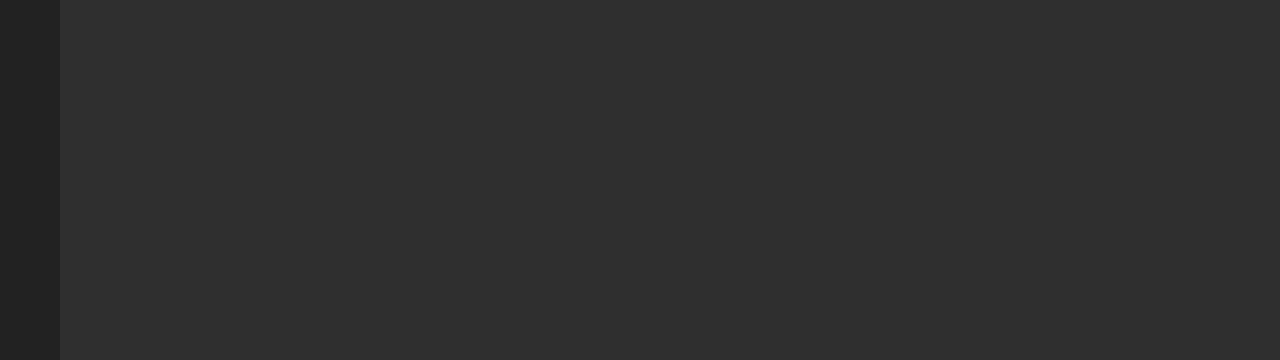
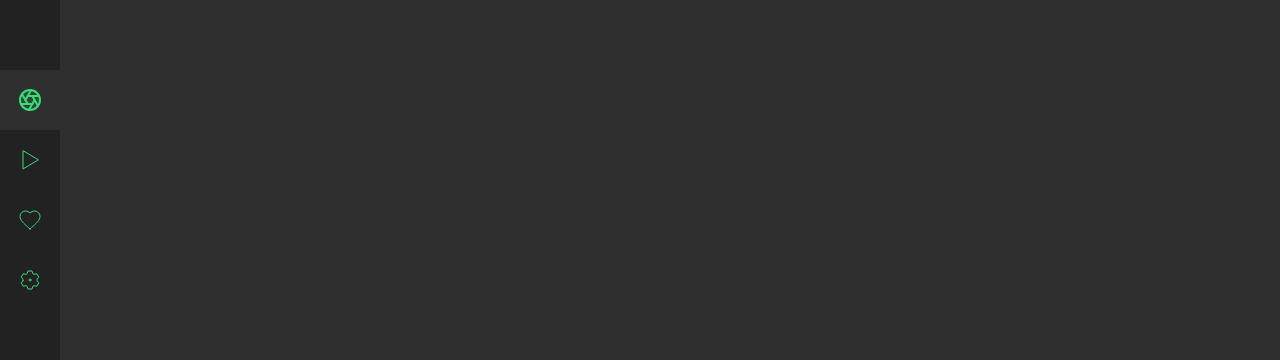
Before and after one commit to asdlei99/zy_dev, a Vue app: page / in a window 1280 px wide. Shown: the part 210-570 px from the top of the page. Built offline with nearby package versions, Linux system fonts and the light colour scheme.

Commit message:
shortcut

```diff
--- a/src/assets/scss/theme/dark.scss
+++ b/src/assets/scss/theme/dark.scss
@@ -112,6 +112,7 @@
         background-color: var(--d-c-2);
       }
       &.active{
+        background-color: var(--d-bgc-2);
         svg{
           stroke: var(--d-c-0);
           stroke-width: 2;
--- a/src/assets/scss/theme/light.scss
+++ b/src/assets/scss/theme/light.scss
@@ -103,6 +103,7 @@
         background-color: var(--l-c-2);
       }
       &.active{
+        background-color: var(--l-bgc-2);
         svg{
           stroke: var(--l-c-0);
           stroke-width: 2;
--- a/src/components/Aside.vue
+++ b/src/components/Aside.vue
@@ -1,9 +1,53 @@
 <template>
-  <div class="aside"></div>
+  <div class="aside">
+    <span :class="[view === 'Film' ? 'active ': ''] + 'zy-svg'" @click="changeView('Film')">
+      <svg role="img" xmlns="http://www.w3.org/2000/svg" width="24" height="24" viewBox="0 0 24 24" aria-labelledby="apertureIconTitle">
+        <title id="apertureIconTitle">view</title>
+        <path d="M12 22C17.5228 22 22 17.5228 22 12C22 6.47715 17.5228 2 12 2C6.47715 2 2 6.47715 2 12C2 17.5228 6.47715 22 12 22Z"></path>
+        <g stroke-linecap="round">
+          <path d="M3 16H14.3164"></path>
+          <path d="M4.03589 6.20575L9.68257 15.9861"></path>
+          <path d="M13.0359 2.20575L7.37891 12.004"></path>
+          <path d="M10.9641 21.7942L16.6146 12.0074"></path>
+          <path d="M19.9641 17.7942L14.3086 7.99866"></path>
+          <path d="M21 7.98721H9.71844"></path>
+        </g>
+      </svg>
+    </span>
+    <span :class="[view === 'Play' ? 'active ': ''] + 'zy-svg'" @click="changeView('Play')">
+      <svg role="img" xmlns="http://www.w3.org/2000/svg" width="24" height="24" viewBox="0 0 24 24" aria-labelledby="playIconTitle">
+        <title id="playIconTitle">play</title>
+        <path d="M20 12L5 21V3z"></path>
+      </svg>
+    </span>
+    <span :class="[view === 'Star' ? 'active ': ''] + 'zy-svg'" @click="changeView('Star')">
+      <svg role="img" xmlns="http://www.w3.org/2000/svg" width="24" height="24" viewBox="0 0 24 24" aria-labelledby="favouriteIconTitle">
+        <title id="favouriteIconTitle">star</title>
+        <path d="M12,21 L10.55,19.7051771 C5.4,15.1242507 2,12.1029973 2,8.39509537 C2,5.37384196 4.42,3 7.5,3 C9.24,3 10.91,3.79455041 12,5.05013624 C13.09,3.79455041 14.76,3 16.5,3 C19.58,3 22,5.37384196 22,8.39509537 C22,12.1029973 18.6,15.1242507 13.45,19.7149864 L12,21 Z"></path>
+      </svg>
+    </span>
+    <span :class="[view === 'Setting' ? 'active ': ''] + 'zy-svg'" @click="changeView('Setting')">
+      <svg role="img" xmlns="http://www.w3.org/2000/svg" width="24" height="24" viewBox="0 0 24 24" aria-labelledby="settingsIconTitle">
+        <title id="settingsIconTitle">setting</title>
+        <path d="M5.03506429,12.7050339 C5.01187484,12.4731696 5,12.2379716 5,12 C5,11.7620284 5.01187484,11.5268304 5.03506429,11.2949661 L3.20577137,9.23205081 L5.20577137,5.76794919 L7.9069713,6.32070904 C8.28729123,6.0461342 8.69629298,5.80882212 9.12862533,5.61412402 L10,3 L14,3 L14.8713747,5.61412402 C15.303707,5.80882212 15.7127088,6.0461342 16.0930287,6.32070904 L18.7942286,5.76794919 L20.7942286,9.23205081 L18.9649357,11.2949661 C18.9881252,11.5268304 19,11.7620284 19,12 C19,12.2379716 18.9881252,12.4731696 18.9649357,12.7050339 L20.7942286,14.7679492 L18.7942286,18.2320508 L16.0930287,17.679291 C15.7127088,17.9538658 15.303707,18.1911779 14.8713747,18.385876 L14,21 L10,21 L9.12862533,18.385876 C8.69629298,18.1911779 8.28729123,17.9538658 7.9069713,17.679291 L5.20577137,18.2320508 L3.20577137,14.7679492 L5.03506429,12.7050339 Z"></path>
+        <circle cx="12" cy="12" r="1"></circle>
+      </svg>
+    </span>
+  </div>
 </template>
 <script>
 export default {
-  name: 'Aside'
+  name: 'Aside',
+  data () {
+    return {
+      view: 'Film'
+    }
+  },
+  methods: {
+    changeView (e) {
+      this.view = e
+    }
+  }
 }
 </script>
 <style lang="scss" scoped>
```
Also changed, not shown: src/lib/shortcut/key.js (added, +18 -0 lines), src/lib/shortcut/index.js (added), src/lib/site/tools.js.
